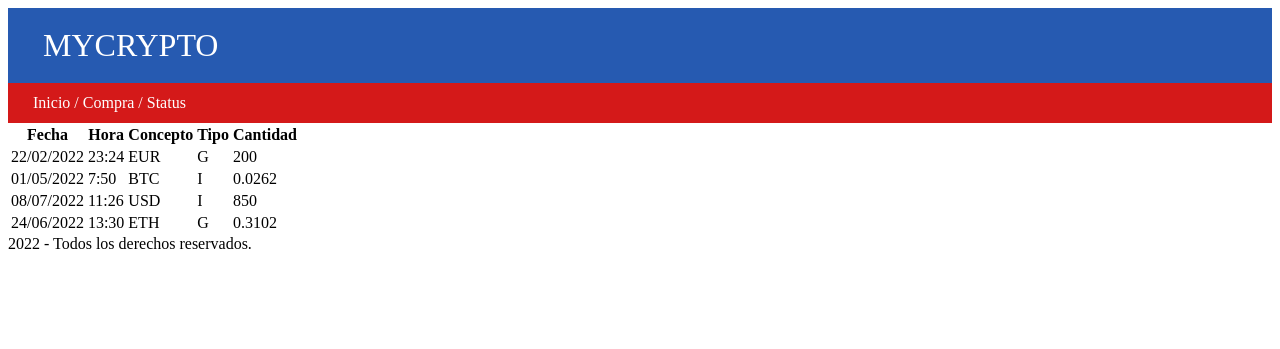
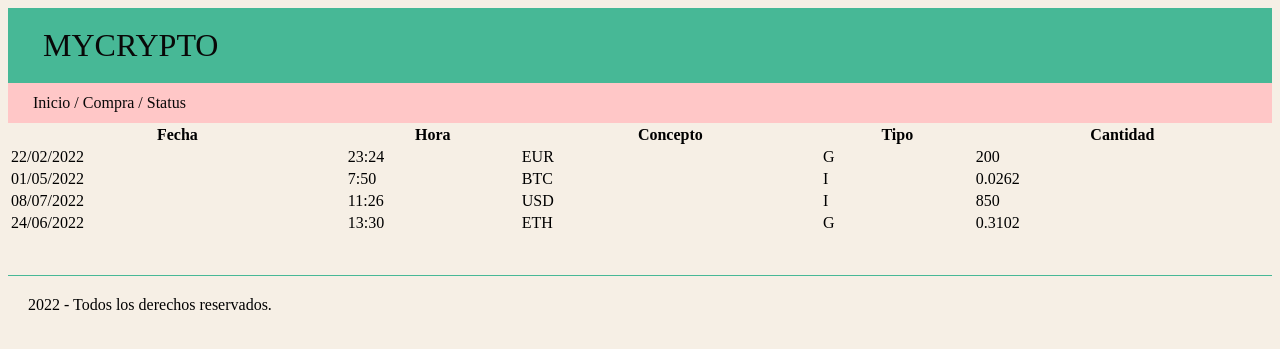
Before and after one commit to NorbertoXD/Proyecto-Cripto, a Flask app: page / in a window 1280 px wide. Shown: the top 349 px of the page. Run offline with Flask 2, Linux system fonts and the light colour scheme.

Commit message:
estilos a la pagina web

```diff
--- a/balance/static/css/styles.css
+++ b/balance/static/css/styles.css
@@ -1,6 +1,10 @@
+body {
+    background-color: #f6efe5;
+}
+
 header {
-    background-color: #265ab1;
-    color:white;
+    background-color: #47b896;
+    color: #090808;
     height: 75px;
     font-size: xx-large;
     line-height: 75px;
@@ -8,9 +12,36 @@ header {
 }
 
 nav {
-    background-color: #d41919;
-    color: white;
+    background-color: #FFC7C7;
+    color: #090808;
     height: 40px;
     line-height: 40px;
     padding-left: 25px;
 }
+
+main {
+    max-width: 800px;
+    margin: auto;
+    padding: 0 20px;
+}
+
+table.paper {
+    width: 100%;
+}
+
+.titulo-tabla {
+    border-bottom: #47b896 1px solid;
+    text-align: left;
+}
+
+.numero {
+    text-align: right;
+}
+
+.pie-de-pagina {
+    margin-top: 40px;
+    padding: 20px;
+    border-top: solid 1px #47b896;
+    color: black;
+
+}
```
